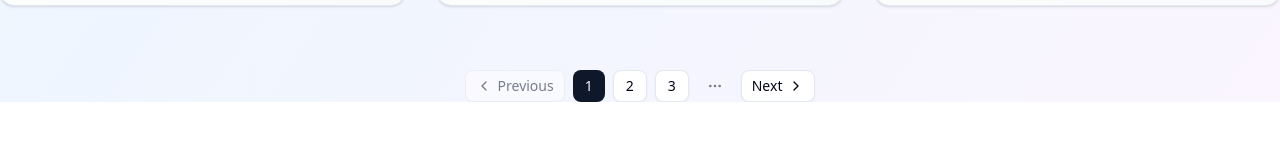
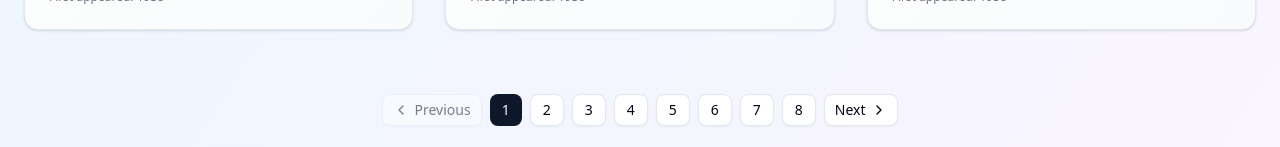
Before and after one commit to BrianAlexis/HeroesAppSPA, a React (Vite) app: page / in a window 1280 px wide. Shown: the part 1785-1932 px from the top of the page. Before the commit the page ends 1887 px from the top, so only its background shows below. Built offline with nearby package versions, Linux system fonts and the light colour scheme.

Commit message:
adding pagination

```diff
--- /dev/null
+++ b/src/components/custom/CustomPagination.tsx
@@ -0,0 +1,47 @@
+import { ChevronLeft, ChevronRight } from "lucide-react"
+import { Button } from "../ui/button"
+
+interface Props {
+    totalPages: number;
+}
+
+const CustomPagination = ({ totalPages }: Props) => {
+
+    const page = 1 as number;
+
+    return (
+        <div className="flex items-center justify-center space-x-2">
+            <Button variant="outline" size="sm"
+                disabled={page === 1}>
+                <ChevronLeft className="h-4 w-4" />
+                Previous
+            </Button>
+
+            {
+                Array.from({ length: totalPages }).map((_, index) => (
+                    <Button
+                        key={index}
+                        variant={
+                            page === index + 1 ? "default" : "outline"
+                        } size="sm">
+                        {index + 1}
+                    </Button>
+                ))
+            }
+
+            {/* <Button variant="outline" size="sm">
+                3
+            </Button> */}
+            {/* <Button variant="ghost" size="sm" disabled>
+                <MoreHorizontal className="h-4 w-4" />
+            </Button> */}
+
+            <Button variant="outline" size="sm"
+                disabled={page === totalPages}>
+                Next
+                <ChevronRight className="h-4 w-4" />
+            </Button>
+        </div>
+    )
+}
+export default CustomPagination
--- a/src/heroes/pages/home/HomePage.tsx
+++ b/src/heroes/pages/home/HomePage.tsx
@@ -1,15 +1,10 @@
-import {
-    Heart,
-    ChevronLeft,
-    ChevronRight,
-    MoreHorizontal,
-} from "lucide-react"
-import { Button } from "@/components/ui/button"
+import { useState } from "react"
+
 import { Tabs, TabsList, TabsTrigger, TabsContent } from "@/components/ui/tabs"
 import CustomJumbotrom from "@/components/custom/CustomJumbotrom"
 import HeroStats from "@/heroes/components/HeroStats"
 import HeroGrid from "@/heroes/components/HeroGrid"
-import { useState } from "react"
+import CustomPagination from "@/components/custom/CustomPagination"
 
 const HomePage = () => {
 
@@ -21,7 +16,7 @@ const HomePage = () => {
 
     return (
         <>
-            <>
+            <div className="max-w-7xl mx-auto p-6">
                 {/* Header */}
                 <CustomJumbotrom
                     title="SuperHeroes Universe"
@@ -70,33 +65,8 @@ const HomePage = () => {
                     </TabsContent>
                 </Tabs>
 
-
-                {/* Pagination */}
-                <div className="flex items-center justify-center space-x-2">
-                    <Button variant="outline" size="sm" disabled>
-                        <ChevronLeft className="h-4 w-4" />
-                        Previous
-                    </Button>
-
-                    <Button variant="default" size="sm">
-                        1
-                    </Button>
-                    <Button variant="outline" size="sm">
-                        2
-                    </Button>
-                    <Button variant="outline" size="sm">
-                        3
-                    </Button>
-                    <Button variant="ghost" size="sm" disabled>
-                        <MoreHorizontal className="h-4 w-4" />
-                    </Button>
-
-                    <Button variant="outline" size="sm">
-                        Next
-                        <ChevronRight className="h-4 w-4" />
-                    </Button>
-                </div>
-            </>
+                <CustomPagination totalPages={8} />
+            </div>
         </>
     )
 }
```
